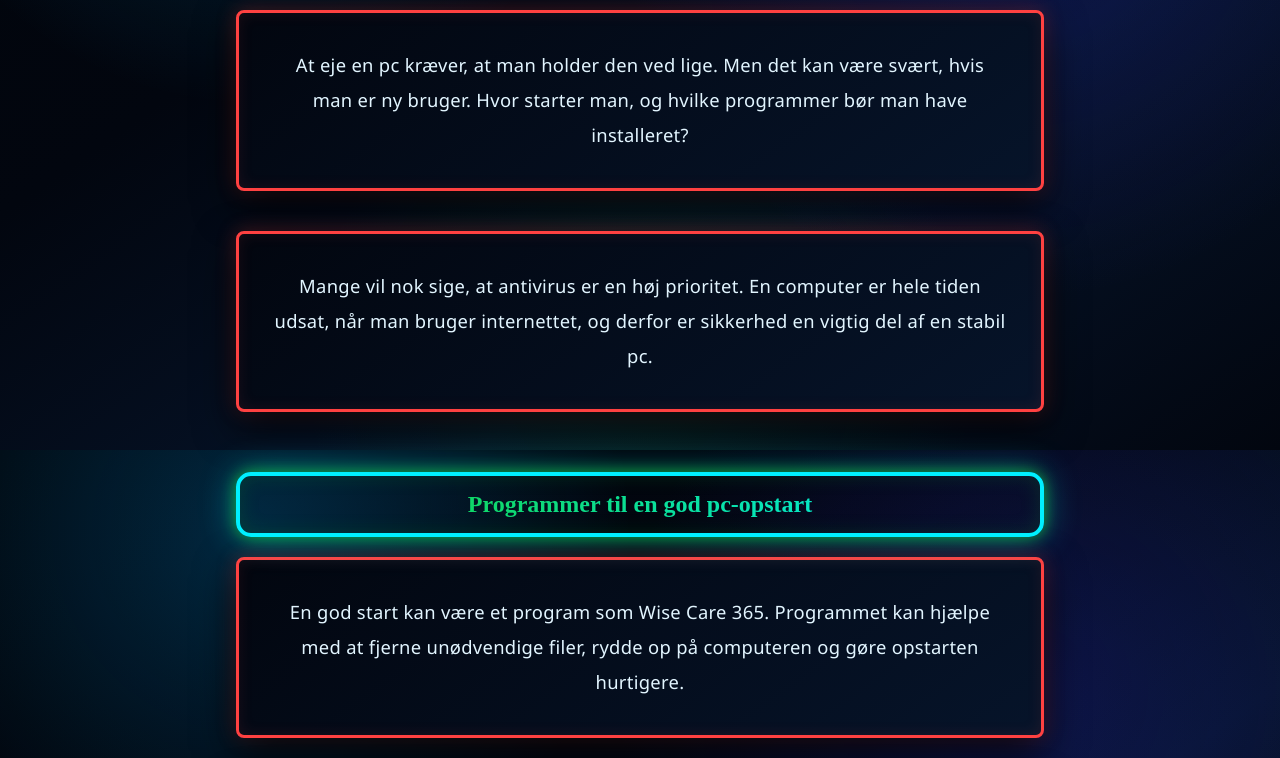
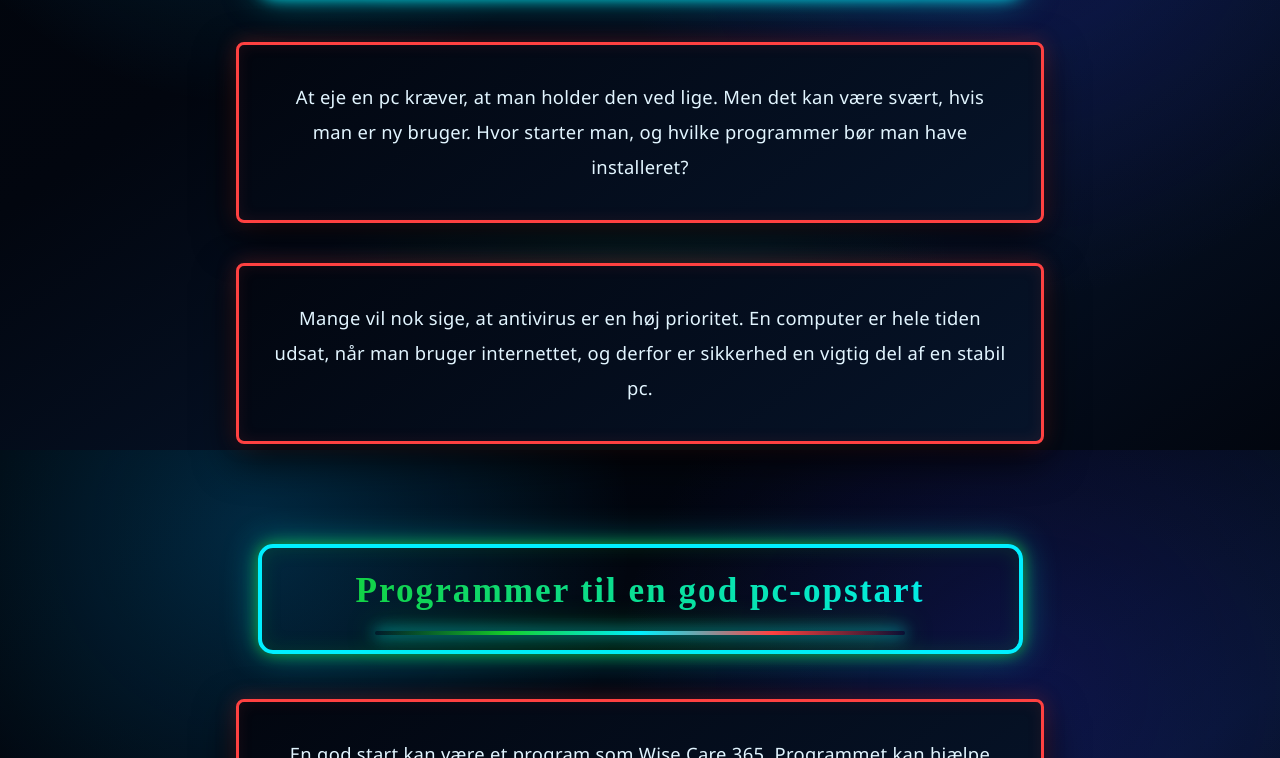
Before and after one commit to Louise-42/tonernegemtiditindre.dk, a plain HTML site: page it-artikel.html in a window 1280 px wide. Shown: the part 350-1108 px from the top of the page. Drawn offline with Linux system fonts and the light colour scheme.

Commit message:
tilføj nye koder

```diff
--- a/it-artikel.css
+++ b/it-artikel.css
@@ -120,6 +120,12 @@ main.it-side-baggrund {
    FÆLLES CYBER LOOK TIL ALLE OVERSKRIFTER
    ===================================================== */
 
+
+/* =====================================================
+   CYBER NEON OVERSKRIFTER - H1 H2 H3 H4 H5 H6
+   ===================================================== */
+
+
 .it-tekst h1.it-overskrift,
 .it-tekst h2.it-overskrift,
 .it-tekst h3.it-overskrift,
@@ -127,15 +133,155 @@ main.it-side-baggrund {
 .it-tekst h5.it-overskrift,
 .it-tekst h6.it-overskrift {
 
-    padding: 15px 35px !important;
+    position: relative;
 
-    width: min(95%, 850px) !important;
+    display: block !important;
+
+    width: min(90%, 850px) !important;
+
+    margin: 60px auto 45px !important;
+
+    padding: 22px 20px 38px !important;
 
     box-sizing: border-box !important;
 
-    border-radius: 20px !important;
-    text-decoration: underline;
 
+    text-align: center !important;
+
+    font-weight: bold !important;
+
+    line-height: 1.2 !important;
+
+    letter-spacing: 2px !important;
+
+
+    color: #45cfc6 !important;
+
+
+    background:
+        linear-gradient(145deg,
+            #06142a,
+            #02060f) !important;
+
+
+    border: 4px solid #3024db !important;
+
+
+    border-radius: 18px !important;
+
+
+    text-shadow:
+        0 0 5px #00aaff,
+        0 0 15px #00aaff,
+        0 0 25px #3024db !important;
+
+
+    box-shadow:
+
+        0 0 22px rgba(48, 36, 219, .5),
+
+        inset 0 0 18px rgba(0, 170, 255, .08) !important;
+
+
+    animation:
+
+        itTitlePulse 4s infinite alternate !important;
+
+}
+
+
+
+/* =====================================================
+   HOVEDOVERSKRIFT STØRRELSE
+   ===================================================== */
+
+
+.it-tekst h1.it-overskrift {
+
+    font-size:
+        clamp(1.6rem, 4vw, 2.6rem) !important;
+
+}
+
+
+/* =====================================================
+   UNDEROVERSKRIFTER STØRRELSE
+   ===================================================== */
+
+
+.it-tekst h2.it-overskrift {
+
+    font-size:
+        clamp(1.4rem, 3vw, 2.2rem) !important;
+
+}
+
+
+.it-tekst h3.it-overskrift,
+.it-tekst h4.it-overskrift,
+.it-tekst h5.it-overskrift,
+.it-tekst h6.it-overskrift {
+
+    font-size:
+        clamp(1.2rem, 2.5vw, 1.8rem) !important;
+
+}
+
+
+
+/* =====================================================
+   NEON LINJE UNDER ALLE OVERSKRIFTER
+   ===================================================== */
+
+
+.it-tekst h1.it-overskrift::after,
+.it-tekst h2.it-overskrift::after,
+.it-tekst h3.it-overskrift::after,
+.it-tekst h4.it-overskrift::after,
+.it-tekst h5.it-overskrift::after,
+.it-tekst h6.it-overskrift::after {
+
+    font-size:
+        clamp(1.2rem, 2.5vw, 1.8rem) !important;
+    content: "";
+
+
+    position: absolute;
+
+
+    bottom: 15px;
+
+
+    left: 15%;
+
+
+    width: 70%;
+
+
+    height: 4px;
+
+
+
+    background:
+
+        linear-gradient(90deg,
+            transparent,
+            #ff4141,
+            #00f0ff,
+            #15ce2c,
+            transparent) !important;
+
+
+
+    box-shadow:
+
+        0 0 15px #ff4141,
+
+        0 0 30px #00f0ff !important;
+
+
+
+    border-radius: 10px !important;
 
 }
 
@@ -157,7 +303,8 @@ main.it-side-baggrund {
             #02060f) !important;
 
     color: transparent !important;
-
+    font-size:
+        clamp(1.6rem, 4vw, 2.6rem) !important;
     background-image:
         linear-gradient(90deg,
             #00f0ff,
@@ -213,7 +360,8 @@ main.it-side-baggrund {
         linear-gradient(145deg,
             #02060f,
             #06142a) !important;
-
+    font-size:
+        clamp(1.4rem, 3vw, 2.2rem) !important;
 
     color: transparent !important;
 
```
